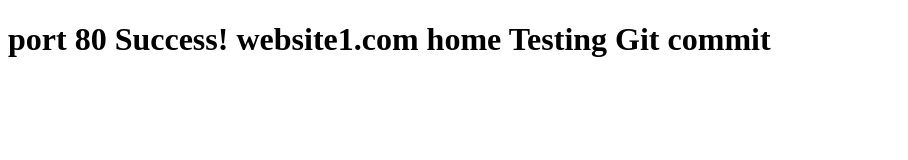
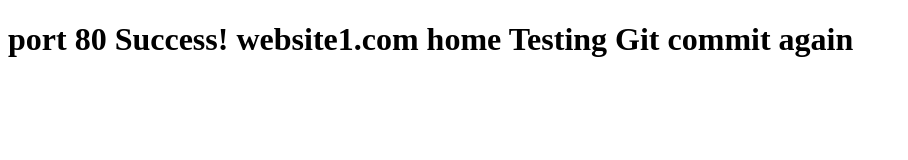
Before and after one commit to nandigamchaitanya/apache_webapp, a plain HTML site: page website1.com/public_html/index.html in a window 1280 px wide. Shown: the whole page, without its empty margins (0-908 px from the left). Drawn offline with Linux system fonts and the light colour scheme.

Commit message:
Update index.html

```diff
--- a/website1.com/public_html/index.html
+++ b/website1.com/public_html/index.html
@@ -5,6 +5,6 @@
     <title>Welcome to website1.com</title>
   </head>
   <body>
-    <h1> port 80 Success! website1.com home Testing Git commit</h1>
+    <h1> port 80 Success! website1.com home Testing Git commit again</h1>
   </body>
 </html>
```
